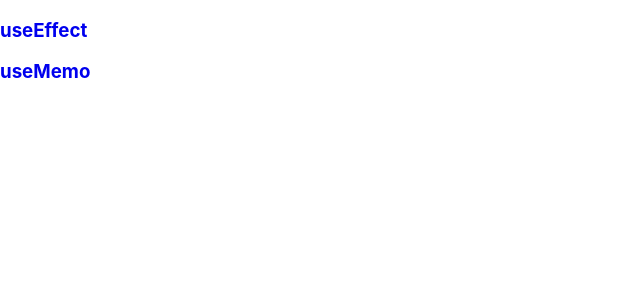
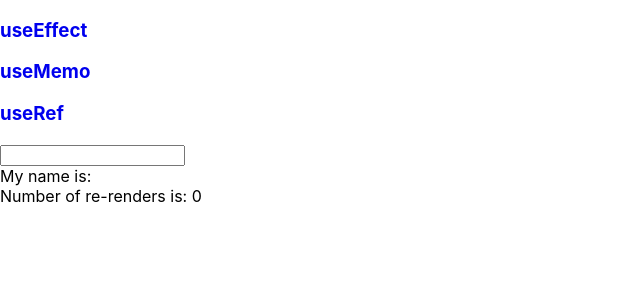
Before and after one commit to LikhithRaju0501/React-hooks, a React (Create React App) app: page /use-ref in a window 1280 px wide. Before the commit this address had no page. Shown: the top 300 px of the page, without its empty margins (0-640 px from the left). Built offline with nearby package versions, Linux system fonts and the light colour scheme.

Commit message:
Implemented basic useRef

```diff
--- /dev/null
+++ b/src/ExplainUseRef.js
@@ -0,0 +1,24 @@
+import React, { useState, useEffect, useRef } from "react";
+
+const ExplainUseRef = () => {
+  const [name, setName] = useState("");
+  const renderCount = useRef(0);
+
+  useEffect(() => {
+    renderCount.current = renderCount.current + 1;
+  });
+
+  return (
+    <div>
+      <input
+        type="text"
+        value={name}
+        onChange={(e) => setName(e.target.value)}
+      />
+      <div>My name is: {name}</div>
+      <div>Number of re-renders is: {renderCount?.current}</div>
+    </div>
+  );
+};
+
+export default ExplainUseRef;
--- a/src/Navbar.js
+++ b/src/Navbar.js
@@ -10,6 +10,9 @@ const Navbar = () => {
       <Link to={"/use-memo"} style={{ textDecoration: "none" }}>
         <h3>useMemo</h3>
       </Link>
+      <Link to={"/use-ref"} style={{ textDecoration: "none" }}>
+        <h3>useRef</h3>
+      </Link>
     </div>
   );
 };
--- a/src/index.js
+++ b/src/index.js
@@ -7,6 +7,7 @@ import "./index.css";
 import Navbar from "./Navbar";
 import ExplainUseEffect from "./ExplainUseEffect";
 import ExplainUseMemo from "./ExplainUseMemo";
+import ExplainUseRef from "./ExplainUseRef";
 
 const root = ReactDOM.createRoot(document.getElementById("root"));
 root.render(
@@ -16,6 +17,7 @@ root.render(
       <Route path="/" element={<App />} />
       <Route path="/use-effect" element={<ExplainUseEffect />} />
       <Route path="/use-memo" element={<ExplainUseMemo />} />
+      <Route path="/use-ref" element={<ExplainUseRef />} />
     </Routes>
   </BrowserRouter>
 );
```
